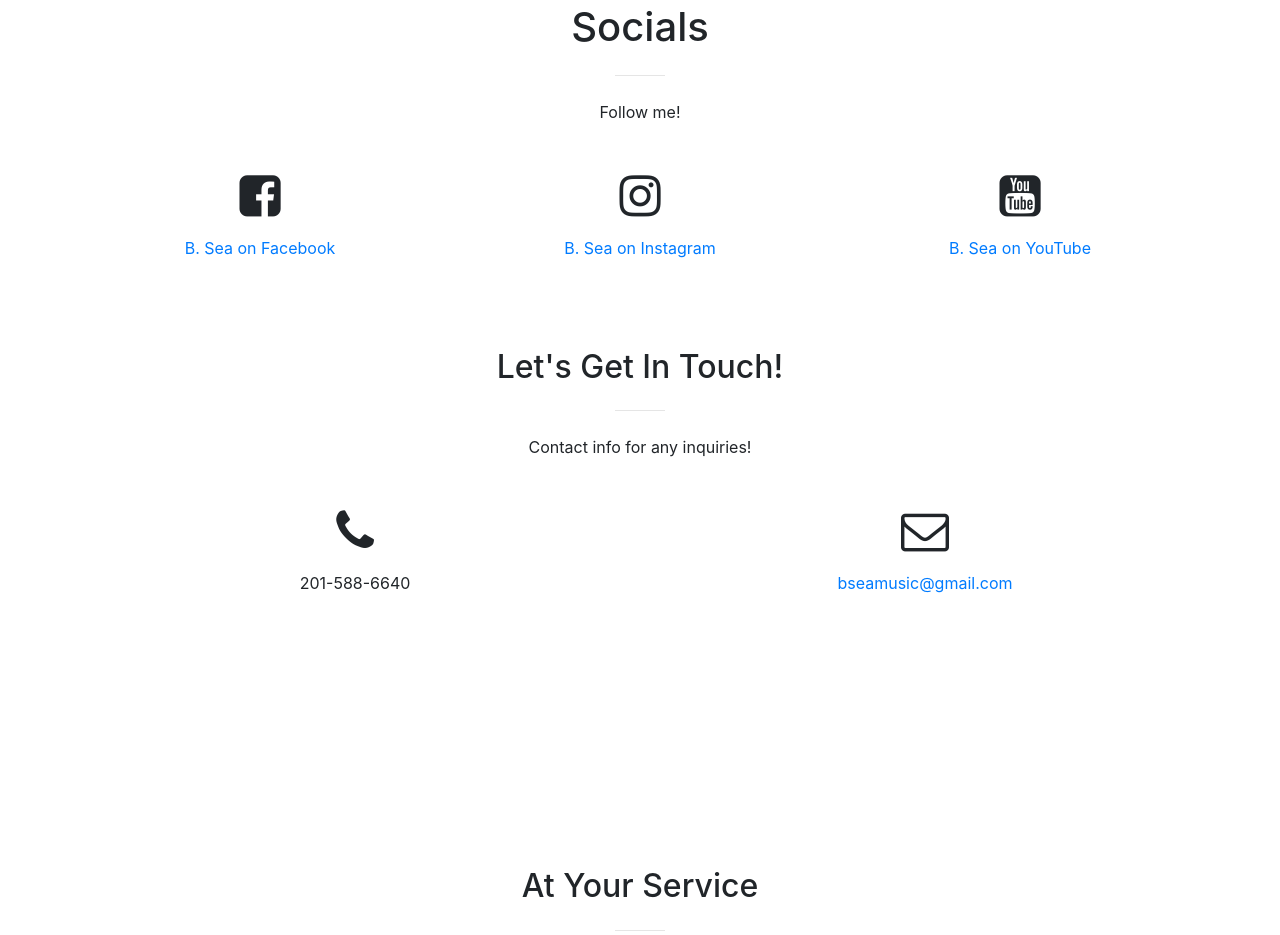
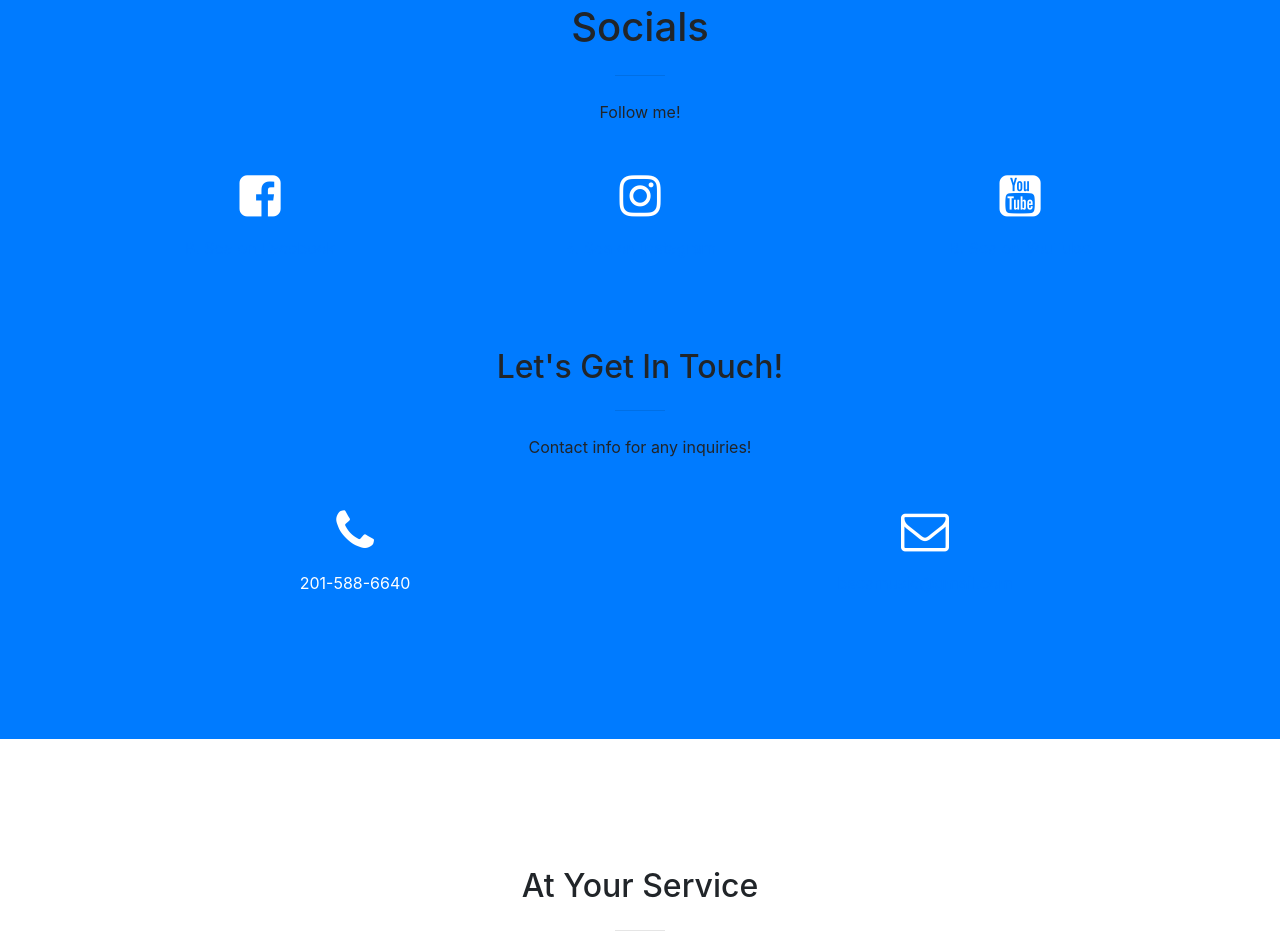
Before and after one commit to bsea123/MusicWebsite, a website with bundled scripts: page index.html in a window 1280 px wide. Shown: the part 2347-3282 px from the top of the page. Built offline with nearby package versions, Linux system fonts and the light colour scheme.

Commit message:
Add color to socials section

```diff
--- a/index.html
+++ b/index.html
@@ -127,7 +127,7 @@
     </div></div>
     </section>
 
-    <section id="contact">
+    <section class="bg-primary" id="contact">
       <div class="container">
         <div class="row">
           <div class="col-lg-8 mx-auto text-center">
@@ -136,7 +136,7 @@
             <p class="mb-5">Follow me!</p>
           </div>
   </div>
-  <div class="row">
+  <div class="row text-white">
     <div class="col-lg-4 mr-auto text-center">
             <i class="fa fa-facebook-square fa-3x mb-3 sr-contact" data-sr-id="9" style="; visibility: visible;  -webkit-transform: scale(1); opacity: 1;transform: scale(1); opacity: 1;-webkit-transition: -webkit-transform 0.6s cubic-bezier(0.6, 0.2, 0.1, 1) 0s, opacity 0.6s cubic-bezier(0.6, 0.2, 0.1, 1) 0s; transition: transform 0.6s cubic-bezier(0.6, 0.2, 0.1, 1) 0s, opacity 0.6s cubic-bezier(0.6, 0.2, 0.1, 1) 0s; "></i>
             <p>
@@ -164,7 +164,7 @@
             <p class="mb-5">Contact info for any inquiries!</p>
           </div>
         </div>
-        <div class="row">
+        <div class="row text-white">
           <div class="col-lg-6 ml-auto text-center">
             <i class="fa fa-phone fa-3x mb-3 sr-contact" data-sr-id="7" style="; visibility: visible;  -webkit-transform: scale(1); opacity: 1;transform: scale(1); opacity: 1;-webkit-transition: -webkit-transform 0.6s cubic-bezier(0.6, 0.2, 0.1, 1) 0s, opacity 0.6s cubic-bezier(0.6, 0.2, 0.1, 1) 0s; transition: transform 0.6s cubic-bezier(0.6, 0.2, 0.1, 1) 0s, opacity 0.6s cubic-bezier(0.6, 0.2, 0.1, 1) 0s; "></i>
             <p>201-588-6640</p>
```
